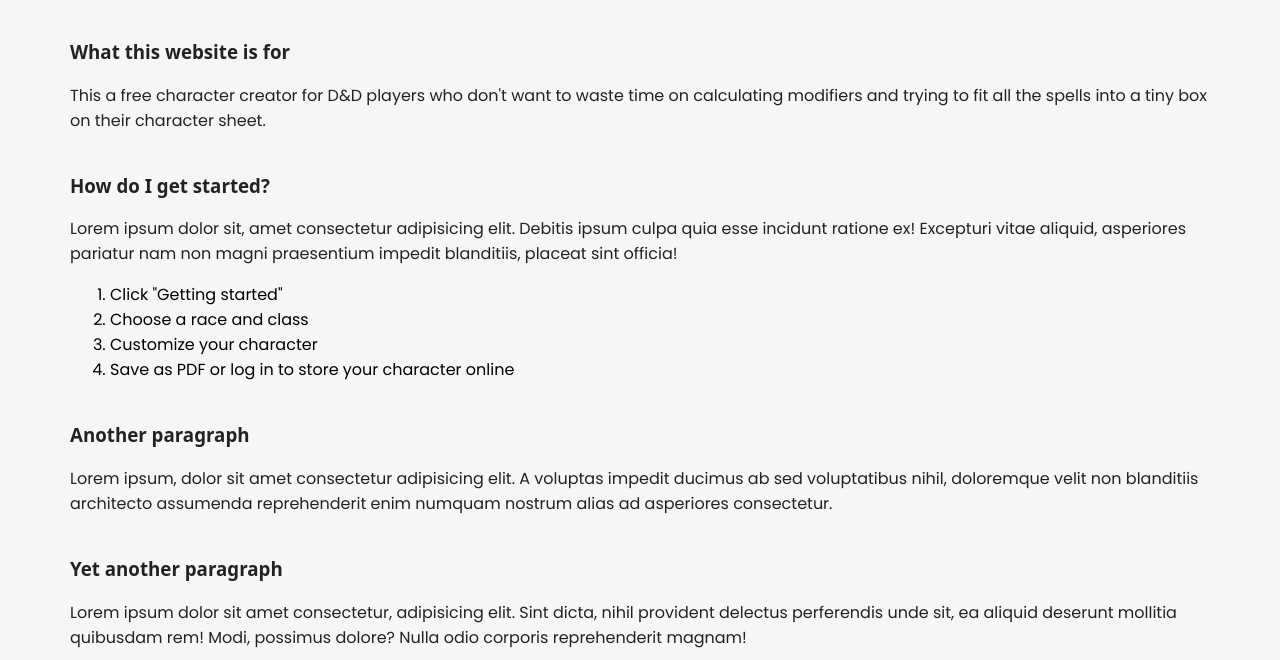
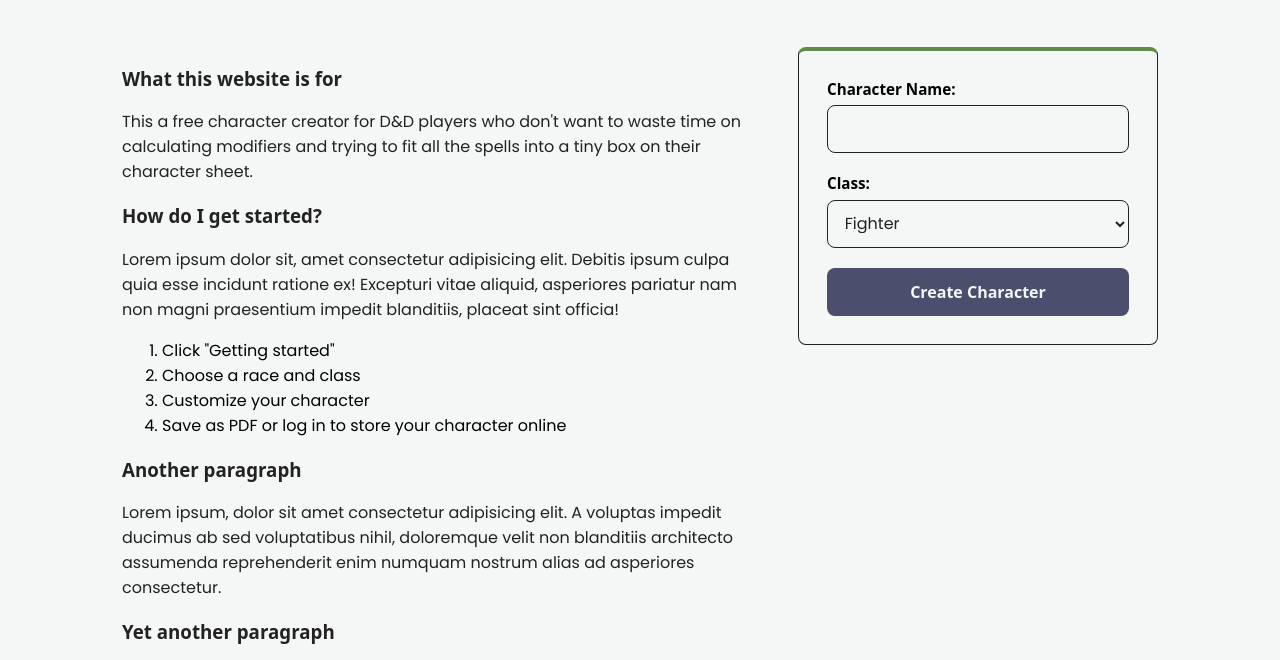
Before and after one commit to LunarThePriest/dnd-character-creator, a plain HTML site: page index.html in a window 1280 px wide. Shown: the part 81-741 px from the top of the page. Drawn offline with Linux system fonts and the light colour scheme; a web font is replaced by a local one.

Commit message:
fix form, replace styles.css colors with variables

```diff
--- a/css/styles.css
+++ b/css/styles.css
@@ -1,9 +1,11 @@
+@import "colors.css";
+
 * {
     box-sizing: border-box;
 }
 
 body {
-  background-color: #f4f7f5ff;
+  background-color: var(--bright-snow);
   margin: 0;
 }
 
@@ -14,10 +16,10 @@ main {
 }
 
 h3, p, a {
-  color: #222222ff;
+  color: var(--carbon-black);
 }
 
-h3 {
+h3, form {
   font-family: "Monomakh", system-ui;
   font-weight: bold;
   font-style: normal;
@@ -33,55 +35,79 @@ img {
   max-height: 100%;
 }
 
-@media (min-width: 1440px) {
+.about-and-form {
+  display: grid;
+  gap: 2rem;
+  width: 100%;
+  max-width: 1100px;
+  margin: 0 auto;
+  padding: 1.25rem 0;
+}
+
+@media (min-width: 900px) {
   .about-and-form {
-    display: flex;
-    gap: 30px;
+    grid-template-columns: minmax(0, 1fr) 360px;
+    align-items: start;
+    padding: 3rem 2rem 4rem;
   }
-  .about {
-    width: 55%;
-  }
-  form-container {
-    width: 30%;
+
+  .form-container {
+    position: sticky;
+    top: 1.5rem;
   }
 }
 
-.about {
-  margin: 40px 0;
+.form-container {
+  background: var(--bright-snow);
+  border: 1px solid var(--carbon-black);
+  border-top: 4px solid var(--fern);
+  border-radius: 8px;
+  padding: 1.25rem;
 }
 
-.about > h3 {
-  margin-top: 40px;
-}
-
-#about {
-  margin-top: 0;
-}
-
-.form-container {
-  display: flex;
-  height: 200px;
-}
-
-form {
-  display: flex;
-  flex-direction: column;
-  gap: 15px;
-  width: 100%;
+@media (min-width: 600px) {
+  .form-container {
+    padding: 1.75rem;
+  }
 }
 
 .form-field {
   display: flex;
+  flex-direction: column;
+  gap: 0.4rem;
+  margin-bottom: 1.25rem;
 }
 
-.form-field > label {
-  width: 115px;
+.form-field label {
+  font-weight: 600;
+  font-size: 0.95rem;
 }
 
-.form-field > input {
-  width: auto;
+.form-field input,
+.form-field select {
+  font-family: "Poppins", sans-serif;
+  font-weight: 400;
+  font-style: normal;
+  font-size: 1rem;
+  width: 100%;
+  min-height: 48px;
+  padding: 0.6rem 0.8rem;
+  color: var(--carbon-black);
+  background: var(--bright-snow);
+  border: 1px solid var(--carbon-black);
+  border-radius: 8px;
 }
 
-.form-field > select {
+button[type="submit"] {
   width: 100%;
+  min-height: 48px;
+  padding: 0.75rem 1rem;
+  font: inherit;
+  font-weight: 700;
+  color: var(--bright-snow);
+  background: var(--dusty-grape);
+  border: 0;
+  border-radius: 8px;
+  cursor: pointer;
+  transition: background-color 0.15s;
 }
```
Also changed, not shown: TODO.md (+2 -2 lines).
